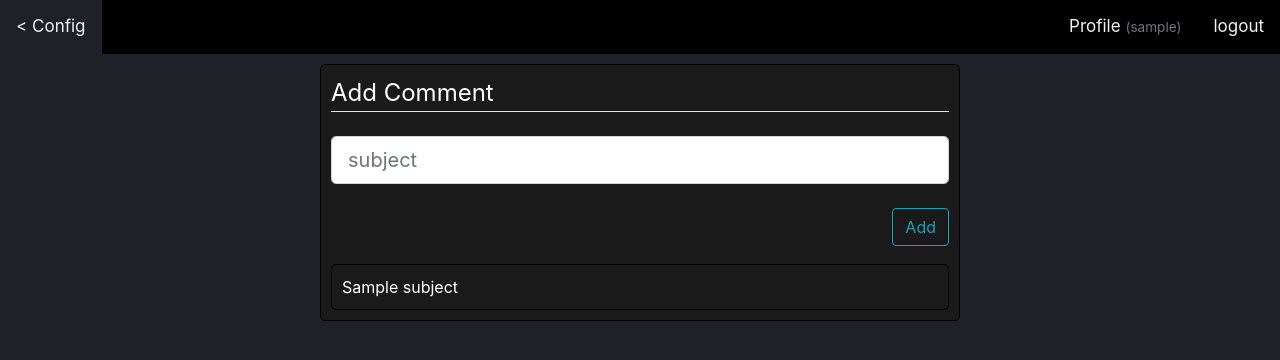
After one commit to AnonymousSeal/webapp, a Flask app: page /subject in a window 1280 px wide. The commit adds this page. Shown: the top 360 px of the page. Run offline with Flask 2, Linux system fonts and the light colour scheme; a user stored in the database is signed in; tables that the repository leaves empty hold one stand-in row (values such as "Sample post"); some libraries are stand-ins or nearby versions.

```diff
--- a/quickstart_app/main/routes.py
+++ b/quickstart_app/main/routes.py
@@ -1,7 +1,6 @@
 from flask_login import current_user, login_required
 from flask import render_template, redirect, url_for, request, Blueprint, abort
 from quickstart_app.models import User, Task, Subject
-from quickstart_app.main.utils import add_subject
 from quickstart_app import db
 from datetime import datetime
 
@@ -14,8 +13,28 @@ def config():
     if user.status == 'user':
         abort(403)
 
+    editors = User.query.filter_by(status='editor').all()
+    god_mode = User.query.filter_by(status='god_mode').all()
+    return render_template('config.html', title='Config', editors=editors+god_mode)
+
+@main.route('/subject', methods=['GET', 'POST'])
+@login_required
+def add_subject():
+    subjects = Subject.query.all()
     if request.method == 'POST':
-        add_subject(request.form['name'])
-    admins = User.query.filter_by(status='admin').all()
-    god_mode = User.query.filter_by(status='god_mode').all()
-    return render_template('config.html', title='Config', admins=admins+god_mode)
+        db.session.add(Subject(name=request.form['name']))
+        db.session.commit()
+        return redirect(url_for('main.add_subject'))
+    return render_template('add_subject.html', title='Subject', subjects=subjects)
+
+@main.route('/makeditor/<string:username>')
+@login_required
+def make_editor(username):
+    if current_user.status != 'god_mode':
+        abort(403)
+    user = User.query.filter_by(username=username).first()
+    if not user:
+        abort(404)
+    user.status = 'editor'
+    db.session.commit()
+    return redirect(url_for('users.profile', username=user.username))
--- a/quickstart_app/tasks/routes.py
+++ b/quickstart_app/tasks/routes.py
@@ -91,7 +91,7 @@ def delete_comment(comment_id):
     return redirect(url_for('tasks.task', task_id=comment.task_id))
 
 
-@tasks.route('/delete_upload/<int:upload_id>', methods=['GET', 'POST'])
+@tasks.route('/upload/<int:upload_id>/delete', methods=['GET', 'POST'])
 @login_required
 def delete_upload(upload_id):
     db.session.delete(Material.query.get_or_404(upload_id))
@@ -106,9 +106,6 @@ def delete_upload(upload_id):
 @tasks.route('/add_task', methods=['GET', 'POST'])
 @login_required
 def add_task():
-    if current_user.status == 'user':
-        return redirect(url_for('users.profile', username=current_user.username))
-
     form = AddTaskForm()
     form.subject.choices = [(subject.id, subject.name) for subject in Subject.query.all()]
 
--- /dev/null
+++ b/quickstart_app/templates/add_subject.html
@@ -0,0 +1,24 @@
+{% extends "base.html" %}
+{% block navbar %}
+  <a href="{{ url_for('main.config') }}">&lt Config</a>
+{% endblock navbar %}
+{% block body %}
+  <div class="content-section">
+    <fieldset class="form-group">
+      <legend class="border-bottom mb-4">Add Comment</legend>
+      <form action="" method="POST">
+        <input type="text" name="name" placeholder="subject" class="form-control form-control-lg"><br>
+        <div class="form-group">
+          <input type="submit" value="Add" class="btn btn-outline-info float-right">
+        </div>
+      </form><br>
+    </fieldset>
+  </div>
+  <section id="subjects">
+    {% for subject in subjects %}
+      <div class="border-round spaced mt">
+        {{ subject.name }}
+      </div>
+    {% endfor %}
+  </section>
+{% endblock body %}
--- a/quickstart_app/templates/profile.html
+++ b/quickstart_app/templates/profile.html
@@ -9,11 +9,11 @@
       <img class="rounded-circle account-img" src="{{ image_file }}" alt="profile picture">
       <div class="media-body">
         <h1 class="inline">{{user.username}}</h1><br>
-        email: <em>{{user.email}}</em><br>
-        {% if current_user.username == user.username %}
+        email: <em>{{ user.email }}</em><br>
+        {% if current_user.username == user.username and current_user.status != 'user' %}
           status: <a href="{{ url_for('main.config') }}">{{user.status}}</a>
         {% else %}
-          status: {{user.status}}
+          status: {{ user.status }}
         {% endif %}
       </div>
     </div>
```
Also changed, not shown: quickstart_app/main/utils.py (+0 -10 lines), quickstart_app/templates/config.html (+13 -17 lines), quickstart_app/templates/schedule.html (+1 -7 lines).
